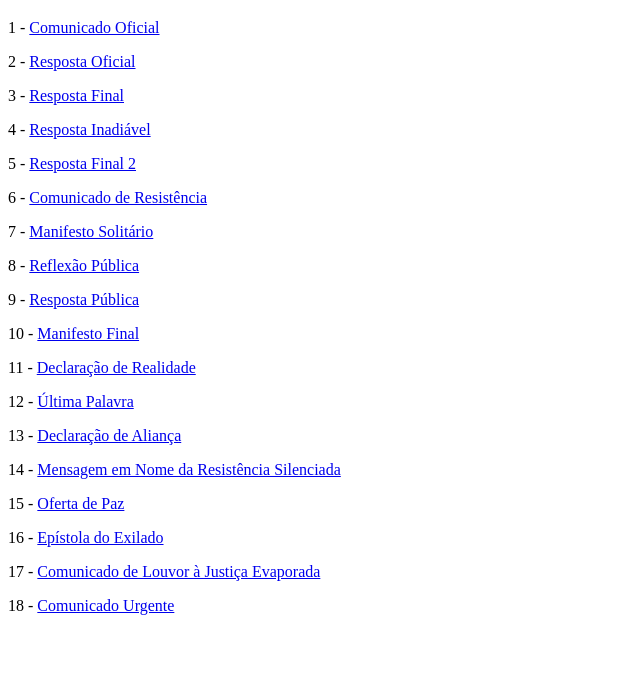
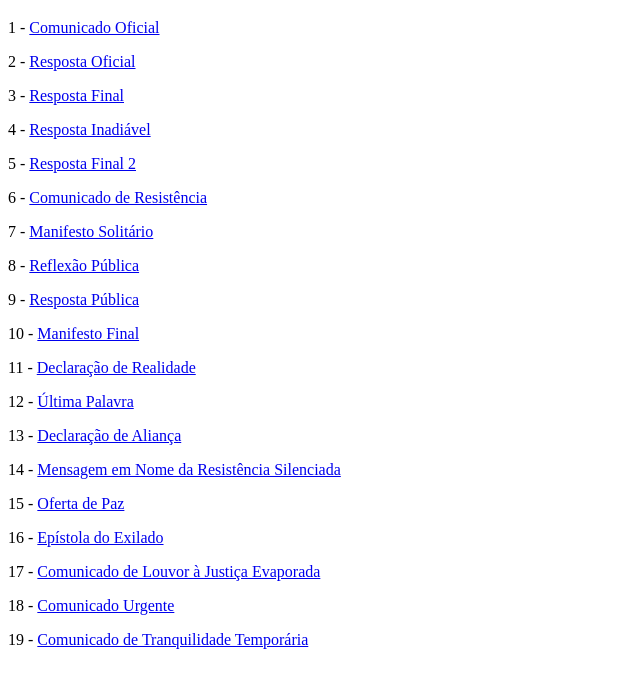
Before and after one commit to anfisou03/anfisou03.github.io, a plain HTML site: page index.html in a window 1280 px wide. Shown: the part 61-748 px from the top of the page, without its empty margins (0-640 px from the left). Drawn offline with Linux system fonts and the light colour scheme.

Commit message:
Update index.html

```diff
--- a/index.html
+++ b/index.html
@@ -26,6 +26,7 @@
   <p>16 - <a href="https://anfisou03.github.io/EP%C3%8DSTOLA%20DO%20EXILADO/">Epístola do Exilado</a></p>
   <p>17 - <a href="https://anfisou03.github.io/COMUNICADO%20DE%20LOUVOR%20A%20JUSTICA%20EVAPORADA/">Comunicado de Louvor à Justiça Evaporada</a></p>
   <p>18 - <a href="https://anfisou03.github.io/COMUNICADO%20URGENTE/">Comunicado Urgente</a></p>
+  <p>19 - <a href="https://anfisou03.github.io/COMUNICADO%20DE%20TRANQUILIDADE%20TEMPORARIA/">Comunicado de Tranquilidade Temporária</a></p>
 
 </body>
 </html>
```
